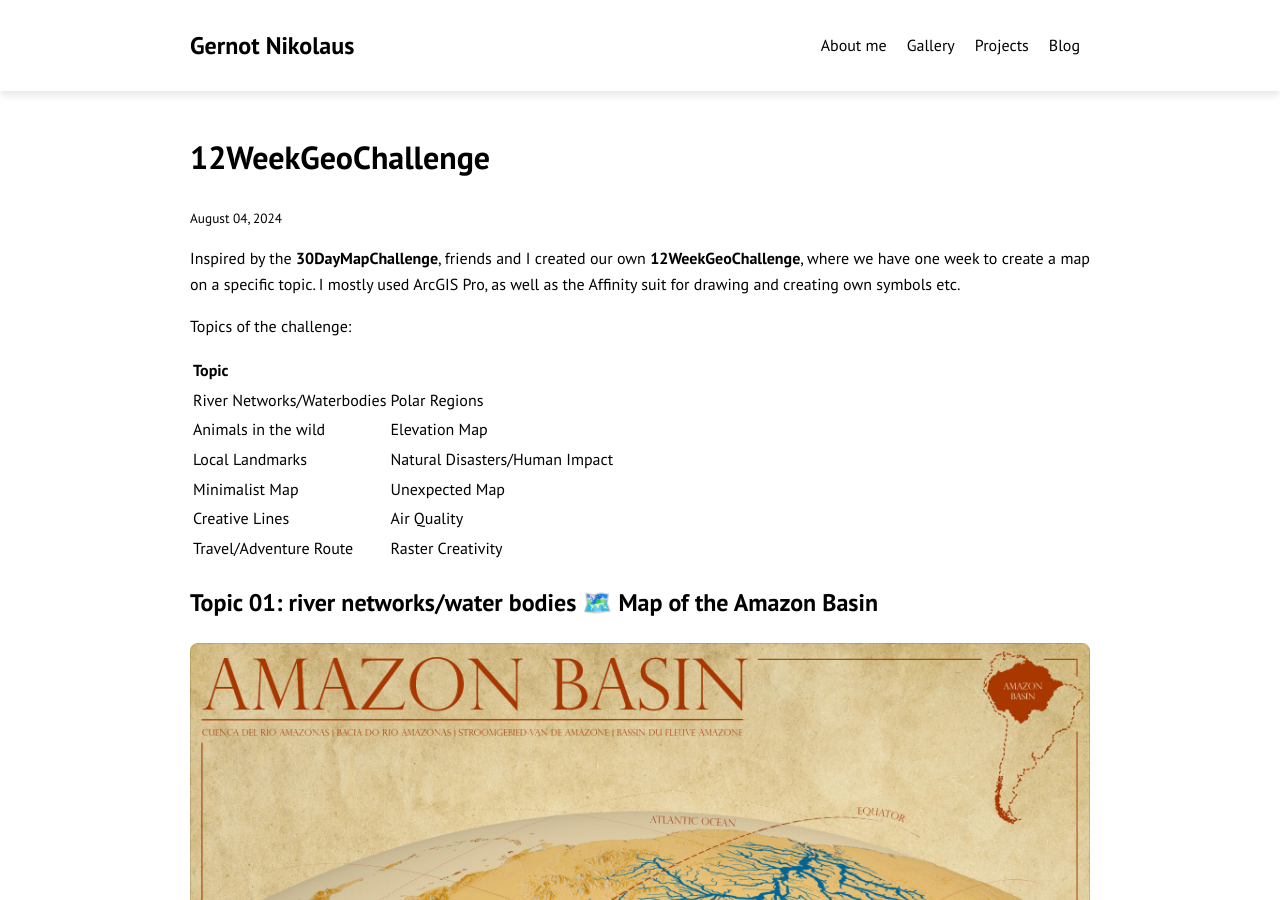
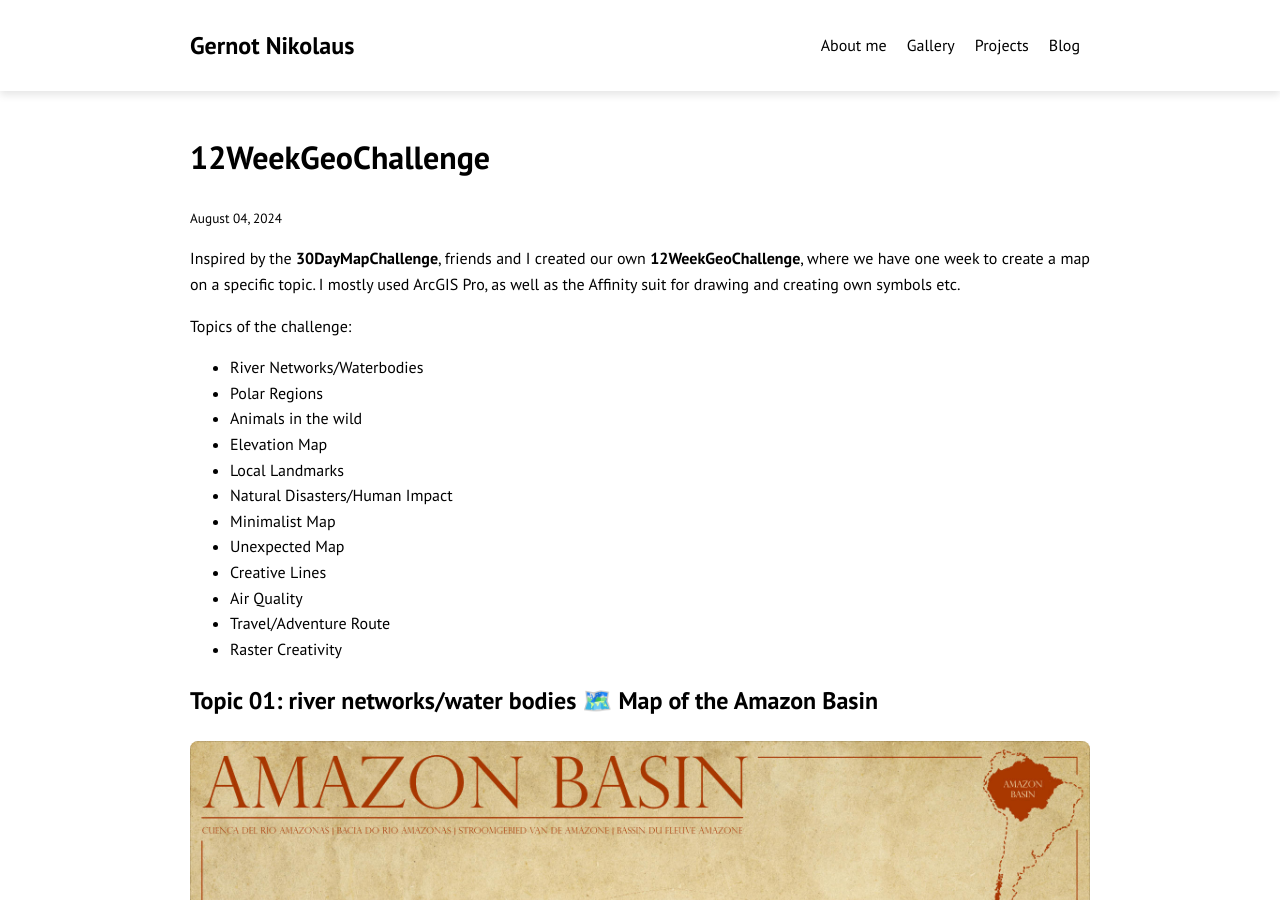
Before and after one commit to gernotnikolaus/gernotnikolaus.github.io, a Jekyll site: the page built from _projects/2024-08-04-12WeekGeoChallenge.md, in a window 1280 px wide and 900 px high. Built offline with Jekyll 4.4.1, drawn with Linux system fonts in a browser that asks for light colours.

Commit message:
12 map challenge

```diff
--- a/_projects/2024-08-04-12WeekGeoChallenge.md
+++ b/_projects/2024-08-04-12WeekGeoChallenge.md
@@ -9,15 +9,18 @@ permalink: /projects/12WeekGeoChallenge
 Inspired by the **30DayMapChallenge**, friends and I created our own **12WeekGeoChallenge**, where we have one week to create a map on a specific topic. I mostly used ArcGIS Pro, as well as the Affinity suit for drawing and creating own symbols etc.
 
 Topics of the challenge:
-
-| Topic                         |                                 |
-|-------------------------------|---------------------------------|
-| River Networks/Waterbodies     | Polar Regions                   |
-| Animals in the wild            | Elevation Map                   |
-| Local Landmarks                | Natural Disasters/Human Impact  |
-| Minimalist Map                 | Unexpected Map                  |
-| Creative Lines                 | Air Quality                     |
-| Travel/Adventure Route         | Raster Creativity               |
+* River Networks/Waterbodies
+* Polar Regions
+* Animals in the wild
+* Elevation Map
+* Local Landmarks
+* Natural Disasters/Human Impact
+* Minimalist Map
+* Unexpected Map
+* Creative Lines
+* Air Quality
+* Travel/Adventure Route
+* Raster Creativity
 
 ## Topic 01: river networks/water bodies 🗺️ Map of the Amazon Basin
 
```
